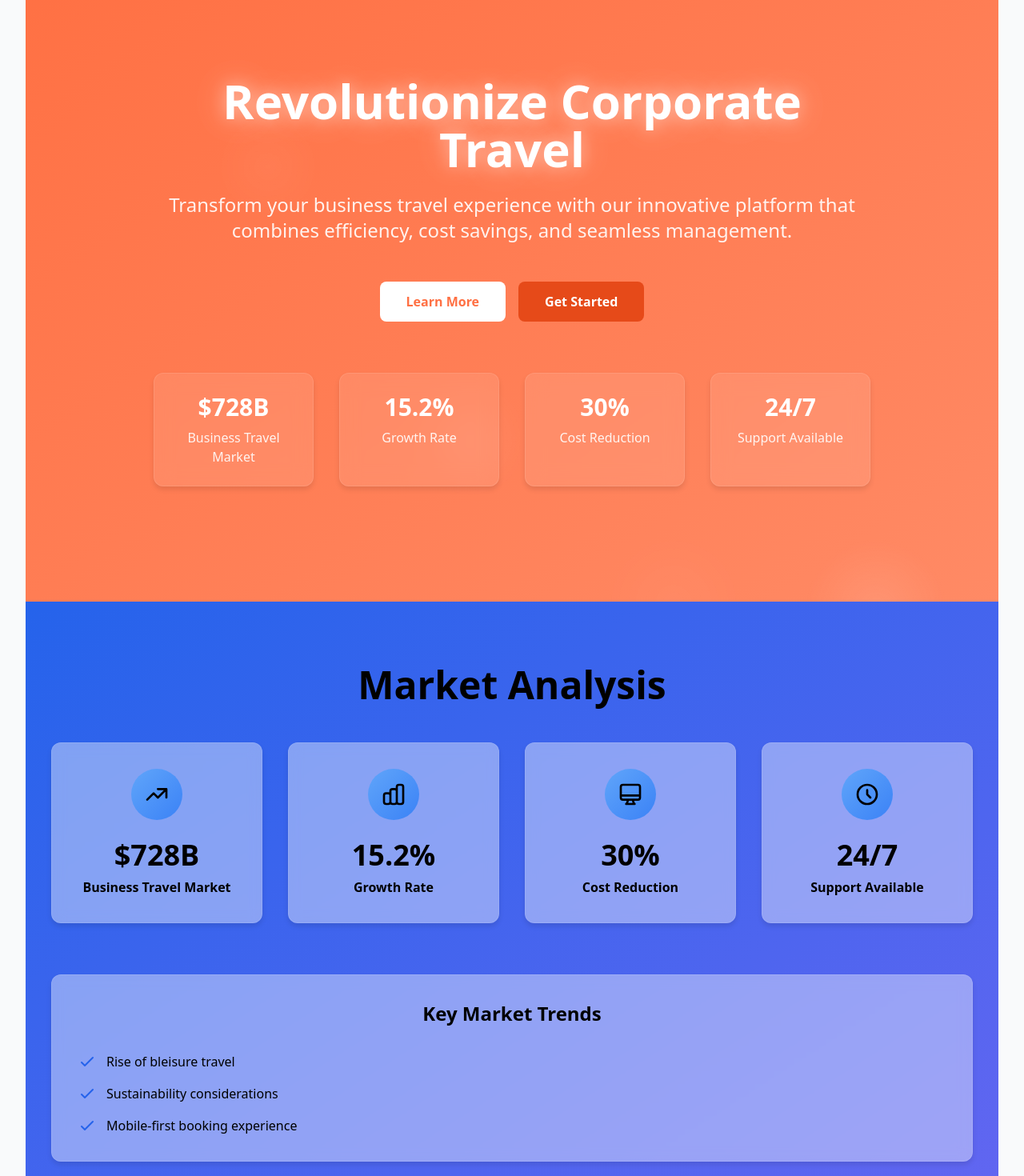
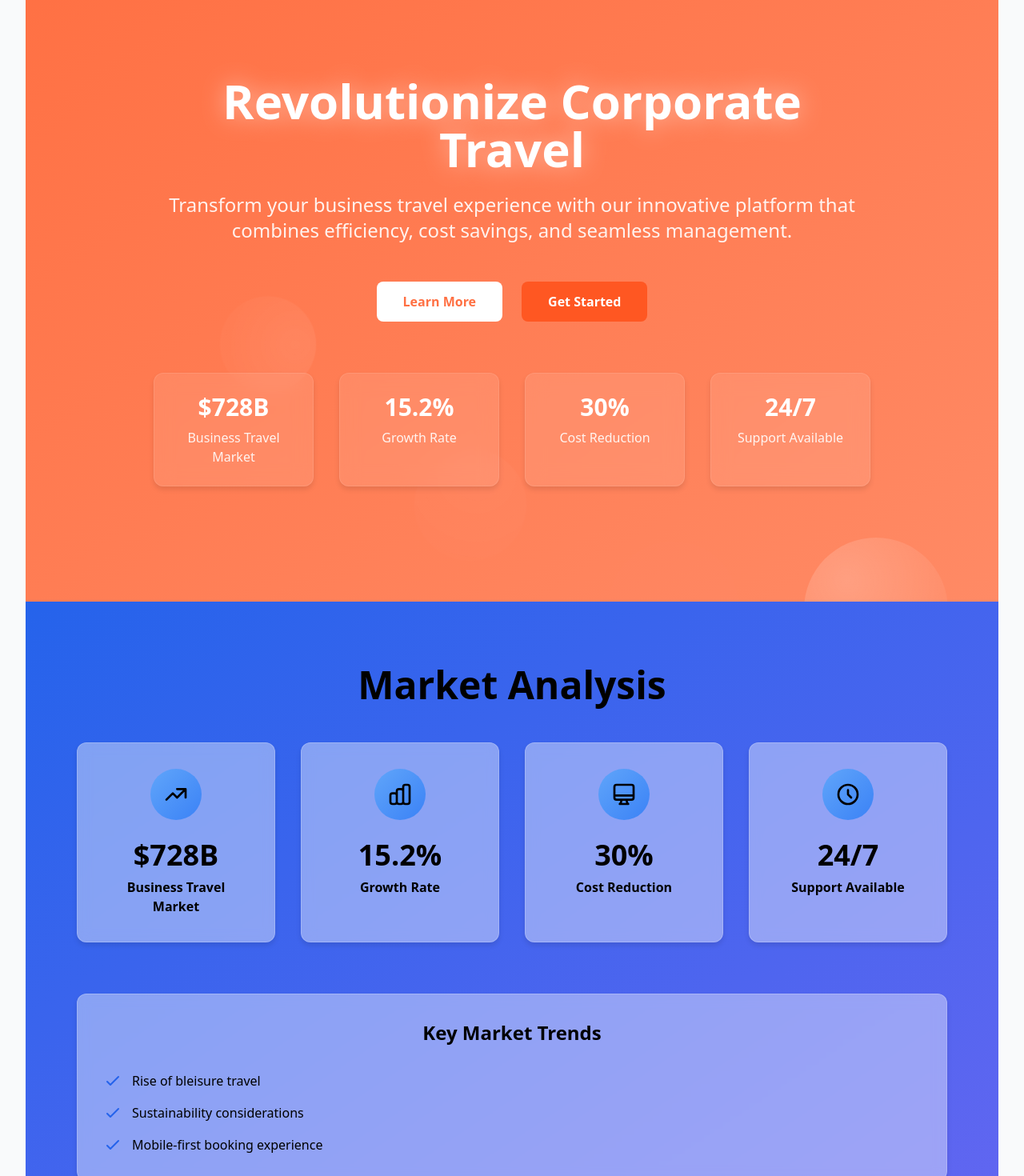
Before and after one commit to adonisarun123/corporate-travel, a Vue app: page / in a window 1280 px wide. Shown: the part 80-1550 px from the top of the page at 80% size. Built offline with nearby package versions, Linux system fonts and the light colour scheme.

Commit message:
fix: ensure full-width background colors and proper layout - Added CSS resets, updated container classes, fixed width/overflow issues

```diff
--- a/src/App.vue
+++ b/src/App.vue
@@ -17,13 +17,13 @@ onMounted(() => {
 </script>
 
 <template>
-  <div class="min-h-screen">
+  <div class="min-h-screen w-full overflow-x-hidden">
     <Navigation />
 
     <!-- Main Content -->
-    <main>
+    <main class="w-full">
       <!-- Content Sections -->
-      <div>
+      <div class="w-full">
         <HeroSection />
         <MarketAnalysis />
         <FinancialProjections />
@@ -38,18 +38,28 @@ onMounted(() => {
 </template>
 
 <style>
+/* Reset default margins and padding */
+* {
+  margin: 0;
+  padding: 0;
+  box-sizing: border-box;
+}
+
 body {
   margin: 0;
   padding: 0;
   width: 100%;
+  min-height: 100vh;
   overflow-x: hidden;
 }
 
 #app {
   width: 100%;
+  min-height: 100vh;
   overflow-x: hidden;
 }
 
+/* Animation classes */
 .fade-in {
   animation: fadeIn 0.5s ease-out forwards;
 }
--- a/src/assets/main.css
+++ b/src/assets/main.css
@@ -1,6 +1,119 @@
 @tailwind base;
 @tailwind components;
 @tailwind utilities;
+
+/* Reset default styles */
+* {
+  margin: 0;
+  padding: 0;
+  box-sizing: border-box;
+}
+
+html, body {
+  width: 100%;
+  min-height: 100vh;
+  overflow-x: hidden;
+  margin: 0;
+  padding: 0;
+}
+
+#app {
+  width: 100%;
+  min-height: 100vh;
+  overflow-x: hidden;
+}
+
+/* Custom utility classes */
+.glass {
+  backdrop-filter: blur(8px);
+  -webkit-backdrop-filter: blur(8px);
+}
+
+.glow-text {
+  text-shadow: 0 0 30px rgba(255, 255, 255, 0.5);
+}
+
+/* Ensure sections take full width */
+section {
+  width: 100%;
+  margin: 0;
+  padding: 0;
+}
+
+/* Container styles */
+.container {
+  width: 100%;
+  max-width: 1280px;
+  margin: 0 auto;
+  padding: 0 1rem;
+}
+
+@media (min-width: 768px) {
+  .container {
+    padding: 0 2rem;
+  }
+}
+
+@media (min-width: 1024px) {
+  .container {
+    padding: 0 4rem;
+  }
+}
+
+/* Animation classes */
+.fade-in {
+  animation: fadeIn 0.5s ease-out forwards;
+}
+
+.slide-in-left {
+  animation: slideInLeft 0.5s ease-out forwards;
+}
+
+.slide-in-right {
+  animation: slideInRight 0.5s ease-out forwards;
+}
+
+.scale-in {
+  animation: scaleIn 0.5s ease-out forwards;
+}
+
+@keyframes fadeIn {
+  from { opacity: 0; }
+  to { opacity: 1; }
+}
+
+@keyframes slideInLeft {
+  from {
+    transform: translateX(-20px);
+    opacity: 0;
+  }
+  to {
+    transform: translateX(0);
+    opacity: 1;
+  }
+}
+
+@keyframes slideInRight {
+  from {
+    transform: translateX(20px);
+    opacity: 0;
+  }
+  to {
+    transform: translateX(0);
+    opacity: 1;
+  }
+}
+
+@keyframes scaleIn {
+  from {
+    transform: scale(0.95);
+    opacity: 0;
+  }
+  to {
+    transform: scale(1);
+    opacity: 1;
+  }
+}
 
 @layer base {
   html {
@@ -13,10 +126,6 @@
 }
 
 @layer components {
-  .glass {
-    @apply backdrop-blur-lg bg-white/10 border border-white/10;
-  }
-
   .btn-primary {
     @apply px-6 py-3 bg-primary-600 text-white rounded-lg hover:bg-primary-700 transition-colors duration-200;
   }
@@ -32,75 +141,10 @@ html {
   scroll-behavior: smooth;
 }
 
-html, body {
-  margin: 0;
-  padding: 0;
-  width: 100%;
-  min-height: 100vh;
-  overflow-x: hidden;
-}
-
-#app {
-  width: 100%;
-  min-height: 100vh;
-  overflow-x: hidden;
-}
-
-/* Animation classes */
-.fade-in {
-  opacity: 0;
-  transform: translateY(20px);
-  transition: opacity 0.6s ease-out, transform 0.6s ease-out;
-}
-
-.fade-in.visible {
-  opacity: 1;
-  transform: translateY(0);
-}
-
-.slide-in-left {
-  opacity: 0;
-  transform: translateX(-50px);
-  transition: opacity 0.6s ease-out, transform 0.6s ease-out;
-}
-
-.slide-in-left.visible {
-  opacity: 1;
-  transform: translateX(0);
-}
-
-.slide-in-right {
-  opacity: 0;
-  transform: translateX(50px);
-  transition: opacity 0.6s ease-out, transform 0.6s ease-out;
-}
-
-.slide-in-right.visible {
-  opacity: 1;
-  transform: translateX(0);
-}
-
-.scale-in {
-  opacity: 0;
-  transform: scale(0.95);
-  transition: opacity 0.6s ease-out, transform 0.6s ease-out;
-}
-
-.scale-in.visible {
-  opacity: 1;
-  transform: scale(1);
-}
-
 /* Glass effect */
 .glass:hover {
   transform: translateY(-5px);
   box-shadow: 0 10px 40px rgba(0, 0, 0, 0.1);
-}
-
-/* Section spacing */
-section {
-  @apply py-20;
-  margin: 0;
 }
 
 /* Gradient backgrounds */
--- a/src/components/HeroSection.vue
+++ b/src/components/HeroSection.vue
@@ -1,9 +1,9 @@
 <template>
-  <section class="bg-gradient-to-br from-[#FF7043] to-[#FF8A65] py-36 relative overflow-hidden">
-    <!-- Animated background elements -->
-    <div class="absolute inset-0 overflow-hidden">
+  <section class="relative w-full bg-gradient-to-br from-[#FF7043] to-[#FF8A65] py-36 overflow-hidden">
+    <!-- Background Elements -->
+    <div class="absolute inset-0 w-full h-full overflow-hidden">
       <div v-for="i in 5" :key="i"
-           class="floating-bubble"
+           class="floating-bubble absolute"
            :style="{
              '--delay': `${i * 2}s`,
              '--size': `${100 + i * 20}px`,
@@ -12,37 +12,44 @@
       </div>
     </div>
 
+    <!-- Content Container -->
     <div class="container mx-auto px-4 relative z-10">
       <div class="text-center max-w-4xl mx-auto">
-        <h1 class="text-5xl md:text-6xl font-bold text-white mb-6 fade-in glow-text animate-title">
+        <h1 class="text-5xl md:text-6xl font-bold text-white mb-6 fade-in glow-text">
           Revolutionize Corporate Travel
         </h1>
-        <p class="text-xl md:text-2xl text-white/90 mb-12 slide-in-left animate-description">
+        <p class="text-xl md:text-2xl text-white/90 mb-12 slide-in-left">
           Transform your business travel experience with our innovative platform that combines
           efficiency, cost savings, and seamless management.
         </p>
-        <div class="flex justify-center gap-4 mb-16">
-          <button class="primary-button bg-white text-[#FF7043] px-8 py-3 rounded-lg font-semibold hover:bg-white/90 transition-all transform hover:scale-105 hover:shadow-lg">
+
+        <!-- CTA Buttons -->
+        <div class="flex justify-center gap-6 mb-16">
+          <button class="px-8 py-3 bg-white text-[#FF7043] rounded-lg font-semibold hover:bg-opacity-90 transition-all transform hover:scale-105">
             Learn More
           </button>
-          <button class="secondary-button bg-[#E64A19] text-white px-8 py-3 rounded-lg font-semibold hover:bg-[#D84315] transition-all transform hover:scale-105 hover:shadow-lg">
+          <button class="px-8 py-3 bg-[#FF5722] text-white rounded-lg font-semibold hover:bg-opacity-90 transition-all transform hover:scale-105">
             Get Started
           </button>
         </div>
 
-        <!-- Stats -->
+        <!-- Stats Grid -->
         <div class="grid grid-cols-1 md:grid-cols-4 gap-8">
-          <div v-for="(stat, index) in stats"
-               :key="stat.value"
-               class="stat-card glass bg-white/10 p-6 rounded-xl text-white slide-in-left hover:bg-white/15 transition-all transform hover:scale-105 hover:shadow-xl backdrop-blur-lg cursor-pointer"
-               :style="{ 'animation-delay': `${index * 100}ms` }"
-               @mouseenter="startCount(index)">
-            <div class="text-3xl font-bold mb-2 text-white">
-              <span>{{ stat.prefix }}</span>
-              <span>{{ stat.displayValue }}</span>
-              <span>{{ stat.suffix }}</span>
-            </div>
-            <div class="text-white/90 font-medium">{{ stat.label }}</div>
+          <div class="glass bg-white/10 p-6 rounded-xl text-white slide-in-left hover:bg-white/15 transition-all backdrop-blur-lg border border-white/10">
+            <div class="text-3xl font-bold mb-2">$728B</div>
+            <div class="text-white/90">Business Travel Market</div>
+          </div>
+          <div class="glass bg-white/10 p-6 rounded-xl text-white slide-in-left hover:bg-white/15 transition-all backdrop-blur-lg border border-white/10" style="animation-delay: 100ms;">
+            <div class="text-3xl font-bold mb-2">15.2%</div>
+            <div class="text-white/90">Growth Rate</div>
+          </div>
+          <div class="glass bg-white/10 p-6 rounded-xl text-white slide-in-left hover:bg-white/15 transition-all backdrop-blur-lg border border-white/10" style="animation-delay: 200ms;">
+            <div class="text-3xl font-bold mb-2">30%</div>
+            <div class="text-white/90">Cost Reduction</div>
+          </div>
+          <div class="glass bg-white/10 p-6 rounded-xl text-white slide-in-left hover:bg-white/15 transition-all backdrop-blur-lg border border-white/10" style="animation-delay: 300ms;">
+            <div class="text-3xl font-bold mb-2">24/7</div>
+            <div class="text-white/90">Support Available</div>
           </div>
         </div>
       </div>
@@ -111,9 +118,7 @@ onMounted(() => {
 }
 
 .glow-text {
-  text-shadow: 0 0 20px rgba(255, 255, 255, 0.4),
-               0 0 40px rgba(255, 255, 255, 0.3),
-               0 0 60px rgba(255, 255, 255, 0.2);
+  text-shadow: 0 0 30px rgba(255, 255, 255, 0.5);
 }
 
 .primary-button, .secondary-button {
@@ -166,12 +171,13 @@ onMounted(() => {
   position: absolute;
   width: var(--size);
   height: var(--size);
-  background: radial-gradient(circle, rgba(255,255,255,0.1) 0%, rgba(255,255,255,0) 70%);
+  background: radial-gradient(circle at 30% 30%, rgba(255, 255, 255, 0.2), transparent);
   border-radius: 50%;
   left: var(--start-x);
   bottom: -100px;
   animation: float 15s ease-in-out infinite;
   animation-delay: var(--delay);
+  pointer-events: none;
 }
 
 @keyframes float {
@@ -179,18 +185,12 @@ onMounted(() => {
     transform: translateY(0) rotate(0deg);
     opacity: 0;
   }
-  10% {
+  50% {
+    transform: translateY(-60vh) rotate(180deg);
     opacity: 0.5;
   }
-  50% {
-    transform: translateY(-800px) rotate(180deg);
-    opacity: 0.2;
-  }
-  90% {
-    opacity: 0;
-  }
   100% {
-    transform: translateY(-1000px) rotate(360deg);
+    transform: translateY(-120vh) rotate(360deg);
     opacity: 0;
   }
 }
```
